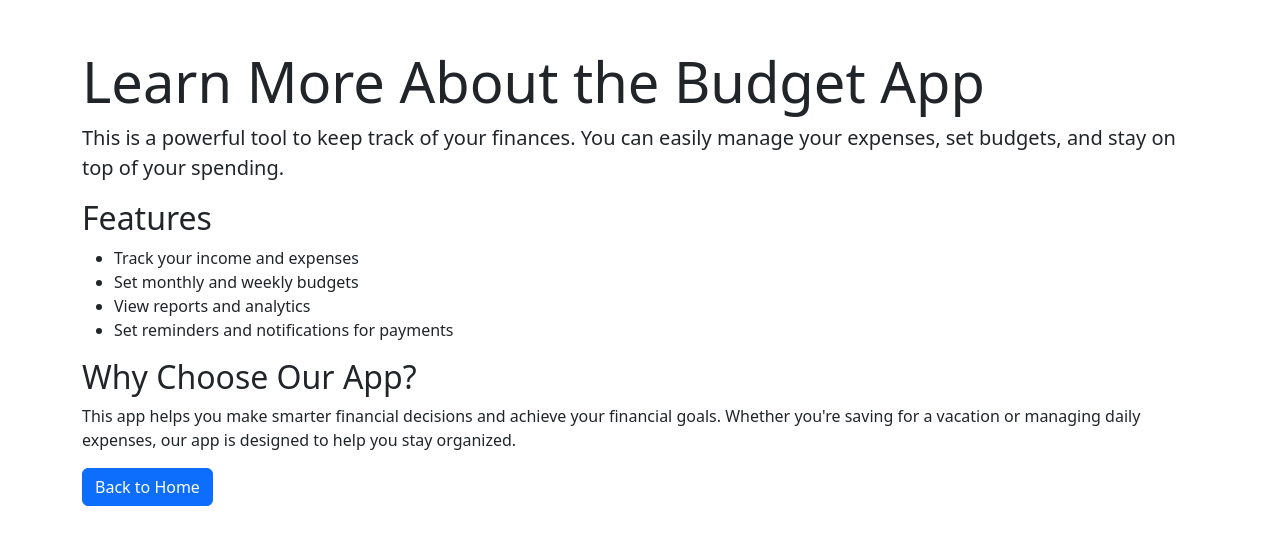
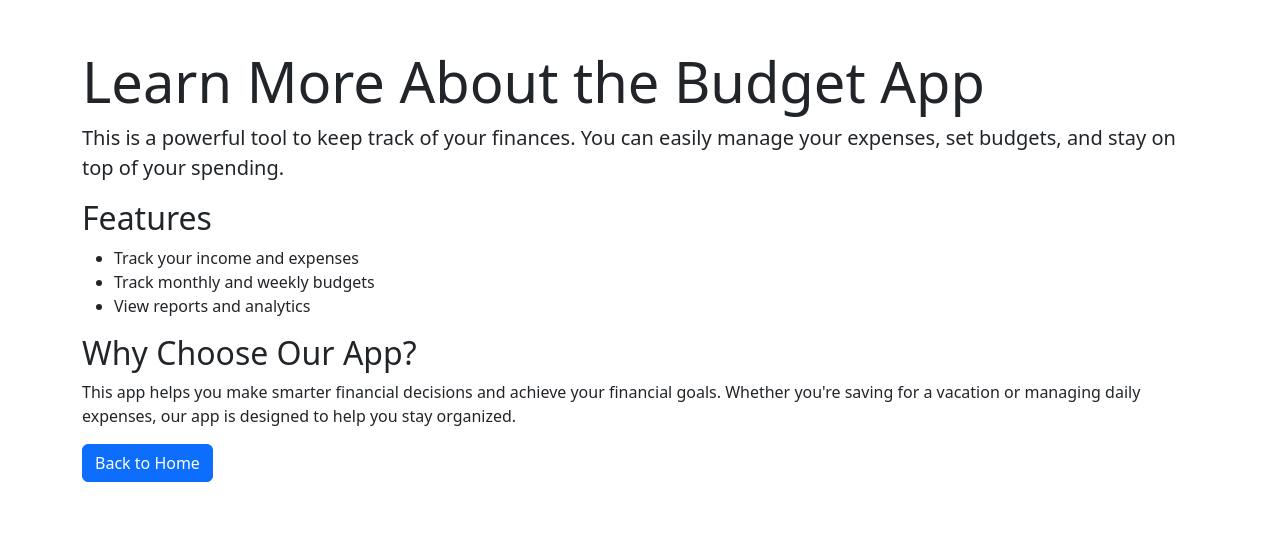
Before and after one commit to nataliab94/BudgetAppByNatalia, a plain HTML site: page learn-more.html in a window 1280 px wide. Drawn offline with nearby package versions, Linux system fonts and the light colour scheme.

Commit message:
Update learn-more.html

```diff
--- a/learn-more.html
+++ b/learn-more.html
@@ -14,9 +14,8 @@
         <h2>Features</h2>
         <ul>
             <li>Track your income and expenses</li>
-            <li>Set monthly and weekly budgets</li>
+            <li>Track monthly and weekly budgets</li>
             <li>View reports and analytics</li>
-            <li>Set reminders and notifications for payments</li>
         </ul>
 
         <h2>Why Choose Our App?</h2>
```
